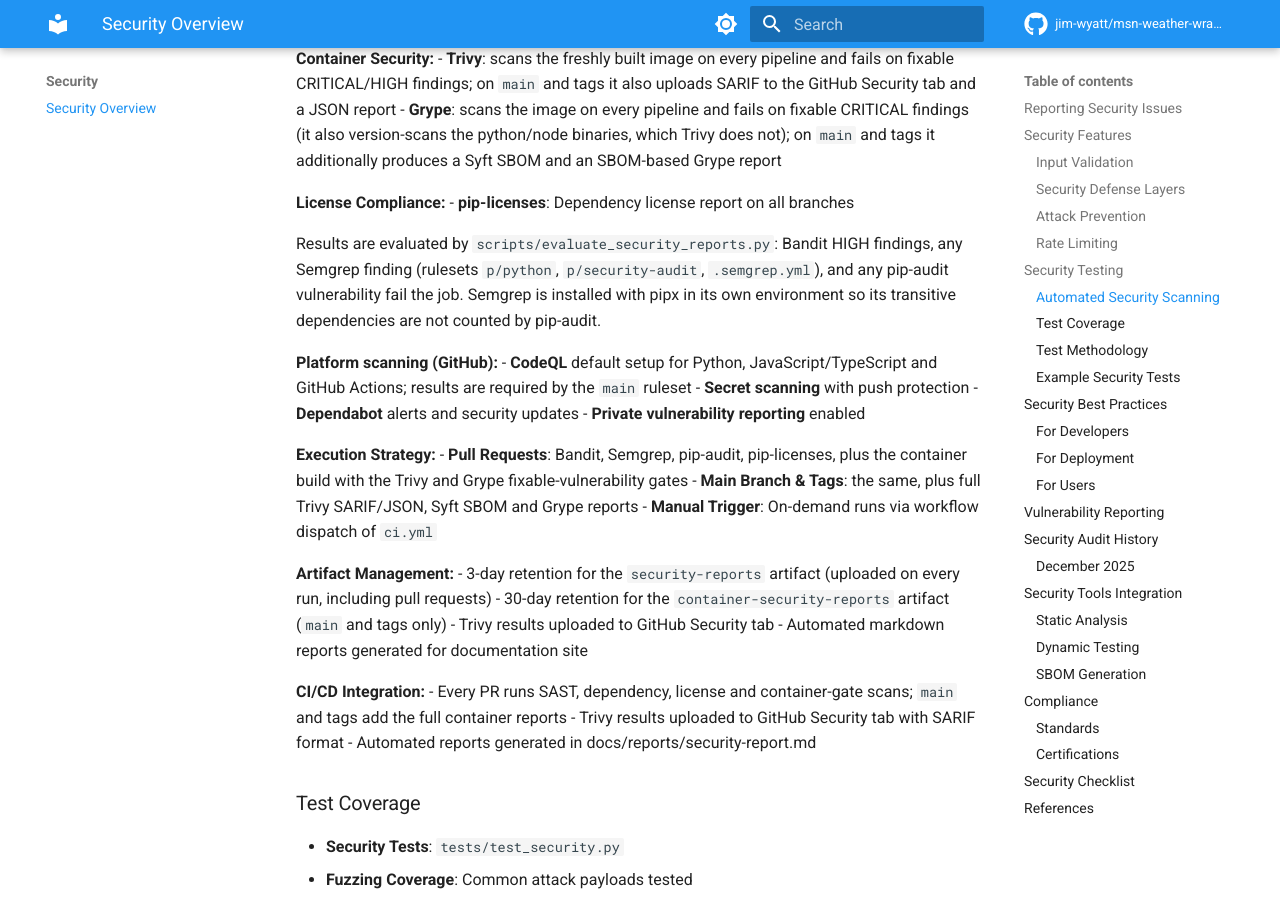
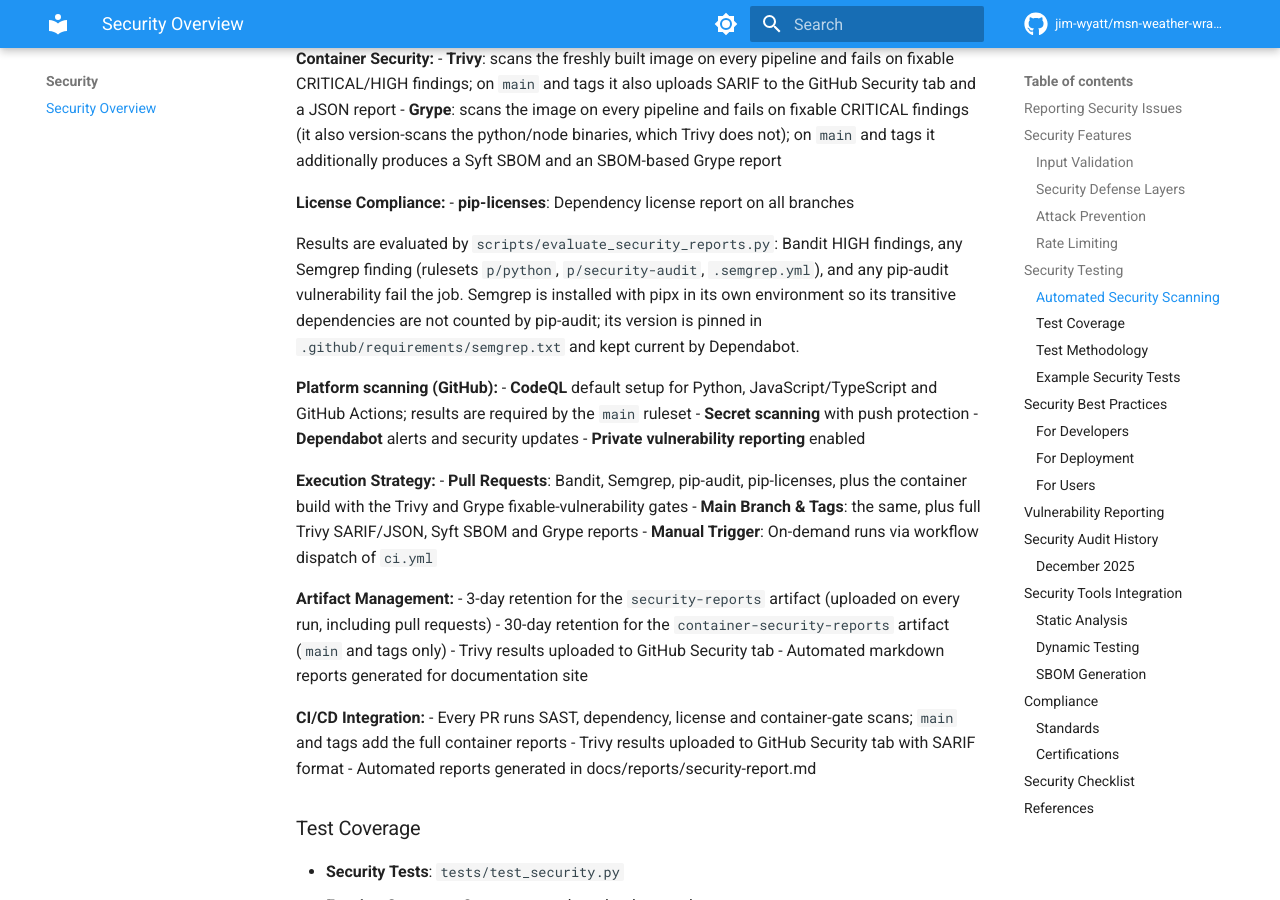
Before and after one commit to jim-wyatt/msn-weather-wrapper, an MkDocs documentation site: the page built from docs/SECURITY.md, in a window 1280 px wide and 900 px high, scrolled down 3062 px. Built offline with MkDocs 1.6.1 and Material for MkDocs 9.7.7, drawn with Linux system fonts in a browser that asks for light colours; comment, search, counter and statistics services are not loaded; the version menu is left out.

Commit message:
ci: cache the Grype database, the Python environment and the Semgrep install (#305)
* ci: cache the Grype database, the Python environment and the Semgrep install

Three things were rebuilt on every run. Grype downloaded its vulnerability
database fresh each time (59 to 67 s, the longest step in the container job
after the build); it is now cached per day with a restore-keys fallback, the
same pattern setup-trivy uses for Trivy, and Grype updates an older restore in
place. The dev environment was installed in all ten jobs that use the
setup-python-env action (20 to 30 s each) although setup-python's pip cache
only saves the downloads; the action now creates a virtual environment and
caches it keyed on the dependency file hash, the dependency group and the
exact interpreter build, reinstalling only the project itself on a hit so its
metadata stays current. Semgrep was installed through pipx unpinned each run;
it is now pinned in .github/requirements/semgrep.txt, which Dependabot tracks,
and its pipx environment is cached per version and interpreter.

Co-Authored-By: Claude Fable 5.1 <noreply@anthropic.com>

* ci: keep Semgrep on the runner's own Python

semgrep-core segfaults under Python 3.15 on Linux (semgrep/semgrep#11979,
"exited with -11"), which is exactly what the first run of this branch hit
once pipx was pointed at the setup-python interpreter. The green runs on main
worked because pipx used the runner image's Python 3.14. Go back to that, and
since the cached pipx venv symlinks the image's interpreter, key the cache on
the runner image version (ImageOS/ImageVersion) instead of the project's
Python version.

Co-Authored-By: Claude Fable 5.1 <noreply@anthropic.com>

* ci: key the Semgrep cache on pipx's Python version, not the runner image

The hosted runner image version rotates between runs on the same day
(20261111.82.6 then 20261111.196.1 on consecutive runs), so a key carrying it
never hit. What the cached pipx venv actually depends on is the interpreter it
symlinks, so the key now carries that interpreter's exact version as reported
by pipx.

Co-Authored-By: Claude Fable 5.1 <noreply@anthropic.com>

---------

Co-authored-by: Claude Fable 5.1 <noreply@anthropic.com>

```diff
--- a/docs/SECURITY.md
+++ b/docs/SECURITY.md
@@ -98,7 +98,7 @@ The project uses a **comprehensive security scanning workflow** integrated into
 **License Compliance:**
 - **pip-licenses**: Dependency license report on all branches
 
-Results are evaluated by `scripts/evaluate_security_reports.py`: Bandit HIGH findings, any Semgrep finding (rulesets `p/python`, `p/security-audit`, `.semgrep.yml`), and any pip-audit vulnerability fail the job. Semgrep is installed with pipx in its own environment so its transitive dependencies are not counted by pip-audit.
+Results are evaluated by `scripts/evaluate_security_reports.py`: Bandit HIGH findings, any Semgrep finding (rulesets `p/python`, `p/security-audit`, `.semgrep.yml`), and any pip-audit vulnerability fail the job. Semgrep is installed with pipx in its own environment so its transitive dependencies are not counted by pip-audit; its version is pinned in `.github/requirements/semgrep.txt` and kept current by Dependabot.
 
 **Platform scanning (GitHub):**
 - **CodeQL** default setup for Python, JavaScript/TypeScript and GitHub Actions; results are required by the `main` ruleset
```
Also changed, not shown: CHANGELOG.md (+1 -0 lines), .github/workflows/README.md, 4 other files.
